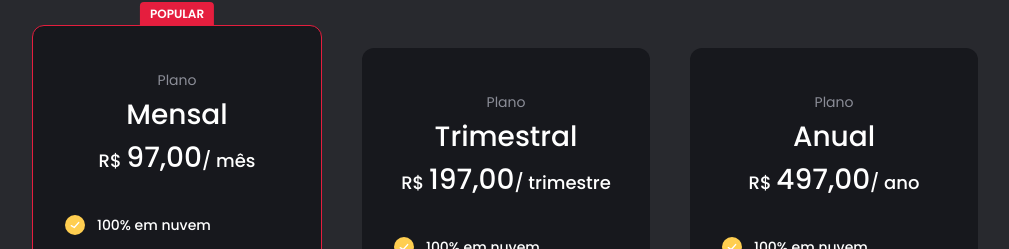
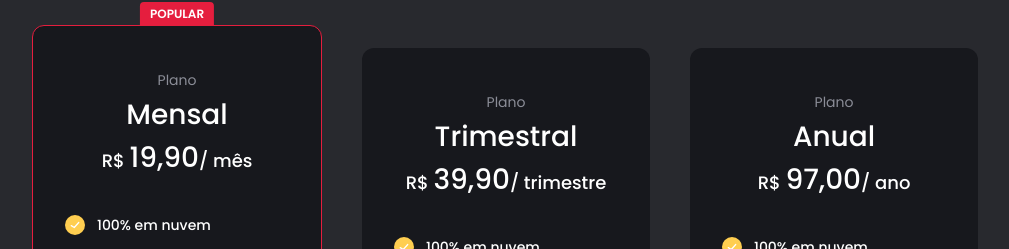
Before and after one commit to dev-felipecrs/auto-roleta-frontend, a Next.js app: page / in a window 1280 px wide. Shown: the part 3062-3311 px from the top of the page, without its empty margins (135-1144 px from the left). Built offline with nearby package versions, Linux system fonts and the light colour scheme; no server answers.

Commit message:
fix: correct plans price

```diff
--- a/src/app/page.tsx
+++ b/src/app/page.tsx
@@ -258,7 +258,7 @@ export default async function Home() {
         <div className="mt-36 flex flex-col items-center gap-10 px-4 sm:flex-row">
           <Plan
             name="Mensal"
-            price={97}
+            price={19.9}
             period="mês"
             benefitsIncluded={[
               '100% em nuvem',
@@ -276,7 +276,7 @@ export default async function Home() {
           <Plan
             name="Trimestral"
             period="trimestre"
-            price={197}
+            price={39.9}
             benefitsIncluded={[
               '100% em nuvem',
               'Análises em tempo real',
@@ -291,7 +291,7 @@ export default async function Home() {
 
           <Plan
             name="Anual"
-            price={497}
+            price={97}
             period="ano"
             benefitsIncluded={[
               '100% em nuvem',
```
